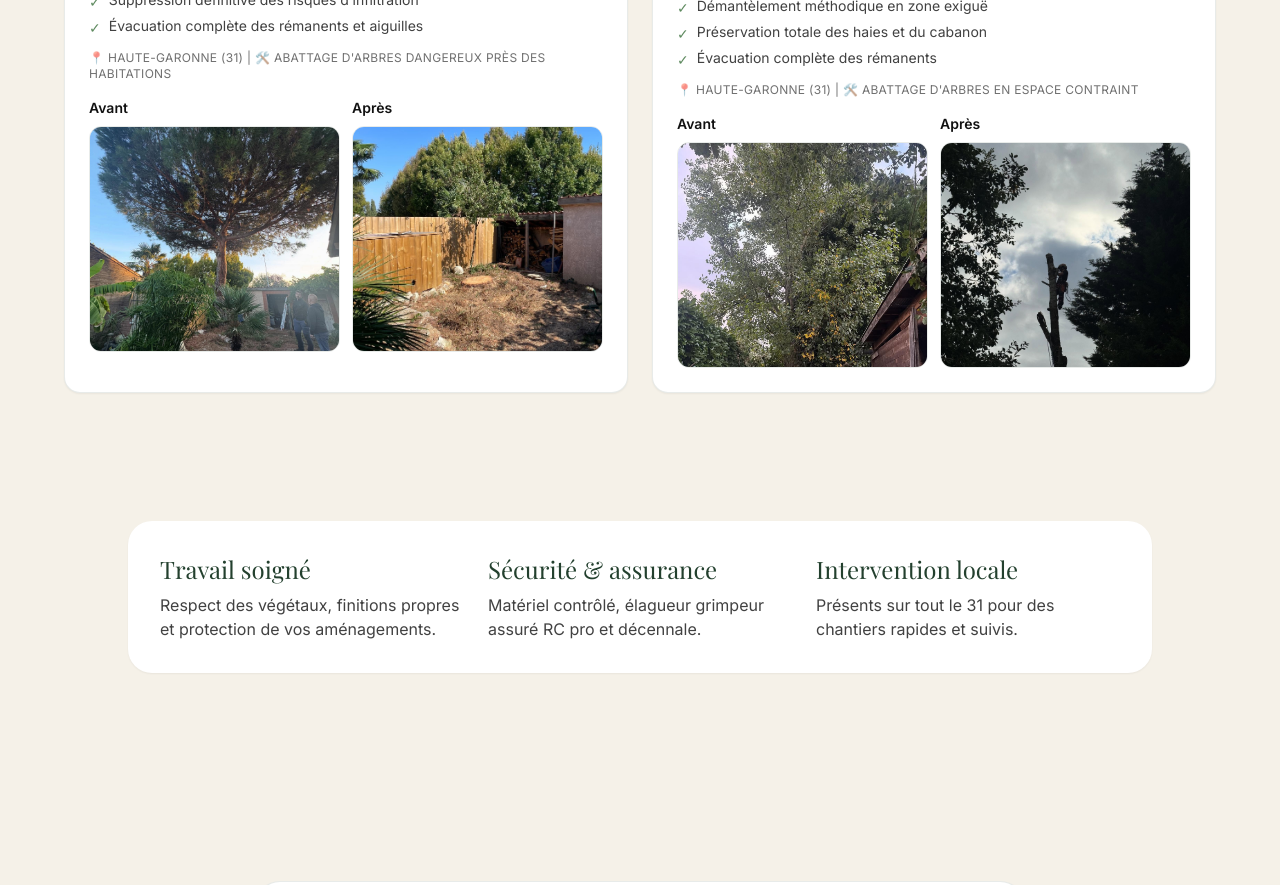
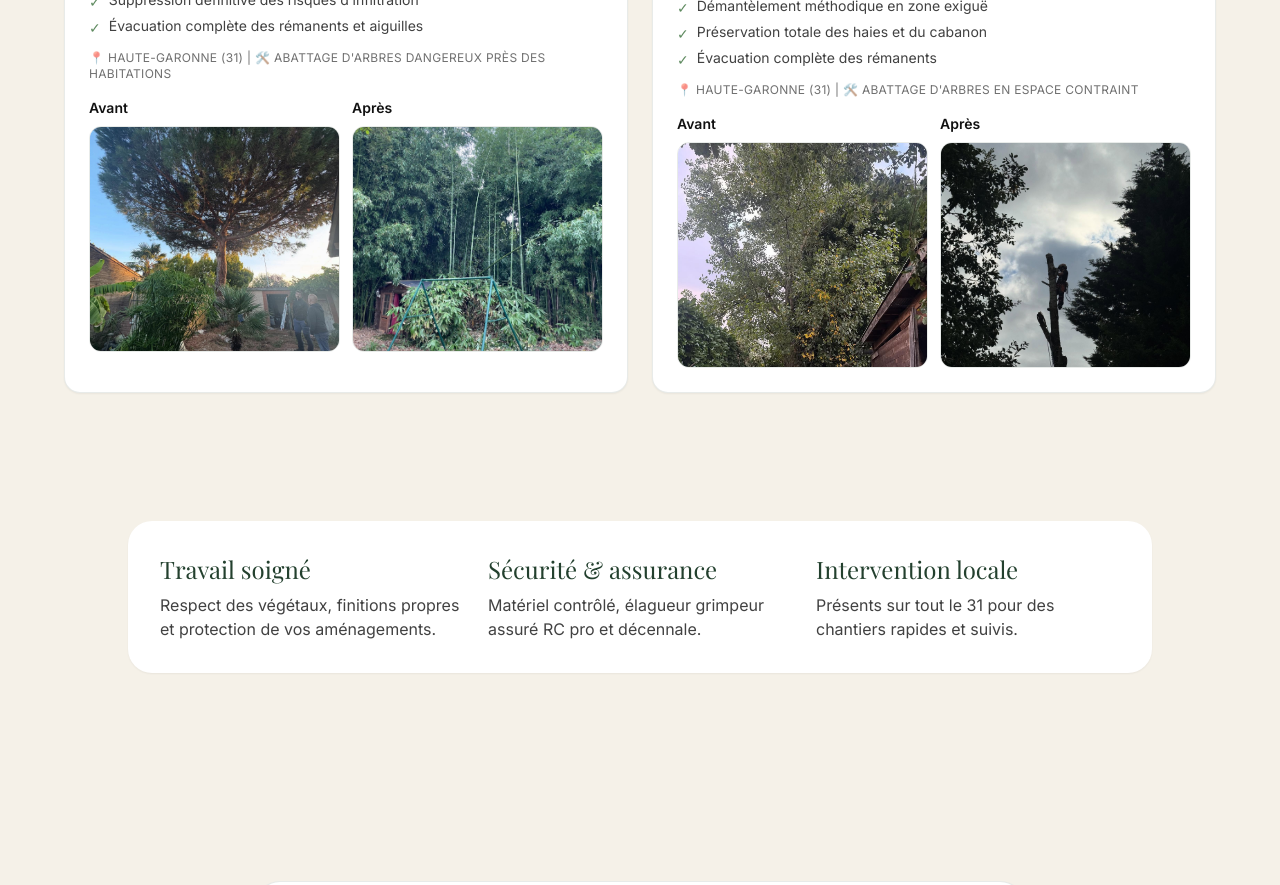
Before and after one commit to becorpen-del/arbovert-site, a Next.js app: page /realisations-elagueur-haute-garonne in a window 1280 px wide. Shown: the part 1540-2425 px from the top of the page. Built offline with nearby package versions, Linux system fonts and the light colour scheme.

Commit message:
Mise à jour contenu page d'accueil

```diff
--- a/app/realisations-elagueur-haute-garonne/page.tsx
+++ b/app/realisations-elagueur-haute-garonne/page.tsx
@@ -49,7 +49,7 @@ const realisations: RealisationCardProps[] = [
     ],
     footer: "📍 Haute-Garonne (31) | 🛠️ Abattage d'arbres dangereux près des habitations",
     beforeImage: '/realisations/Colomiers - avant.jpg',
-    afterImage: '/realisations/Colomiers - après.jpg'
+    afterImage: '/realisations/saint-julien-sur-garonne-apres.jpg'
   },
   {
     title: 'Démontage de peuplier en zone multi-contraintes',
```
